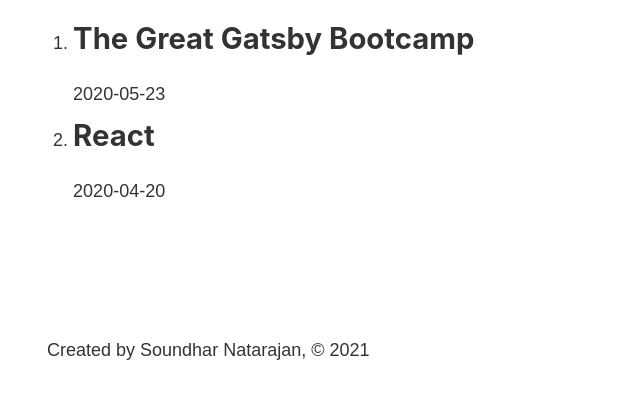
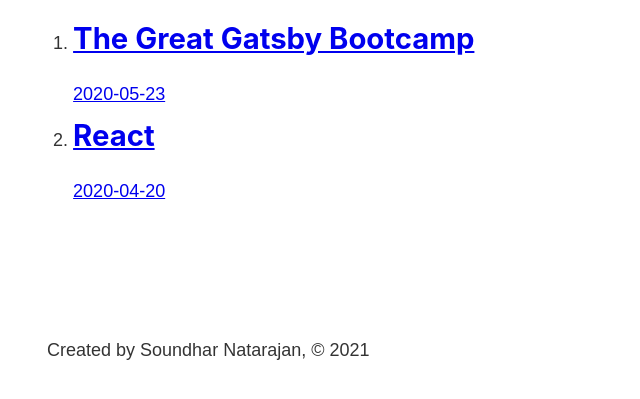
Before and after one commit to laptopisasset/gatsby-bootcamp, a Gatsby site: page /blog in a window 1280 px wide. Shown: the part 393-792 px from the top of the page, without its empty margins (236-876 px from the left). Built offline with nearby package versions, Linux system fonts and the light colour scheme; Gatsby itself is replaced by a stand-in of ours.

Commit message:
Added links.

```diff
--- a/src/pages/blog.js
+++ b/src/pages/blog.js
@@ -2,7 +2,7 @@
 
 import Layout from "../components/layout"
 
-import { graphql } from "gatsby"
+import { graphql, Link } from "gatsby"
 
 export const postsQuery = graphql`
   {
@@ -12,6 +12,9 @@
           frontmatter {
             title
             date
+          }
+          fields {
+            slug
           }
         }
       }
@@ -27,8 +30,10 @@
       <ol>
         {data.allMarkdownRemark.edges.map(({ node }, index) => (
           <li key={index}>
-            <h2>{node.frontmatter.title}</h2>
-            <p>{node.frontmatter.date}</p>
+            <Link to={`/blog/${node.fields.slug}`}>
+              <h2>{node.frontmatter.title}</h2>
+              <p>{node.frontmatter.date}</p>
+            </Link>
           </li>
         ))}
       </ol>
```
